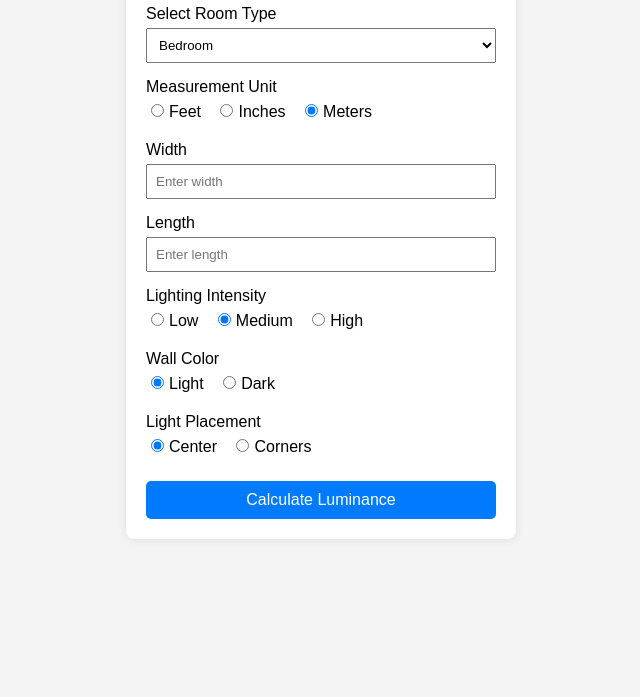
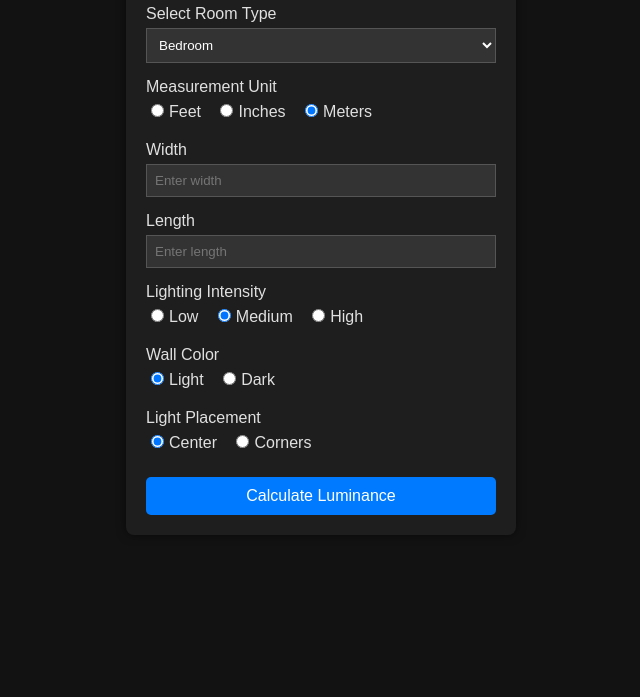
Before and after one commit to mahmoudss5/luminance-calculator, a plain HTML site: page index.html in a window 1280 px wide. Shown: the part 103-800 px from the top of the page, without its empty margins (319-959 px from the left). Drawn offline with Linux system fonts and the light colour scheme.

Commit message:
Update index.html

```diff
--- a/index.html
+++ b/index.html
@@ -7,15 +7,16 @@
 <style>
     body {
         font-family: Arial, sans-serif;
-        background-color: #f4f4f4;
+        background-color: #121212; /* Dark background */
+        color: #e0e0e0; /* Light text color */
         margin: 0;
         padding: 20px;
     }
     .container {
-        background-color: #fff;
+        background-color: #1e1e1e; /* Darker container */
         padding: 20px;
         border-radius: 8px;
-        box-shadow: 0 0 10px rgba(0,0,0,0.1);
+        box-shadow: 0 0 10px rgba(0,0,0,0.5); /* Darker shadow */
         width: 350px;
         margin: auto;
     }
@@ -25,14 +26,19 @@
     label {
         display: block;
         margin-bottom: 5px;
+        color: #e0e0e0; /* Light text color */
     }
     .inline-label {
         display: inline-block;
         margin-right: 10px;
+        color: #e0e0e0; /* Light text color */
     }
     input[type="text"], select {
         width: 100%;
         padding: 8px;
+        background-color: #333333; /* Dark input fields */
+        color: #ffffff; /* Light text color */
+        border: 1px solid #555555; /* Darker border */
         box-sizing: border-box;
     }
     input[type="radio"] {
@@ -40,7 +46,7 @@
     }
     button {
         padding: 10px;
-        background-color: #007BFF;
+        background-color: #007BFF; /* Same color for button */
         color: white;
         border: none;
         border-radius: 5px;
@@ -50,7 +56,7 @@
         cursor: pointer;
     }
     button:hover {
-        background-color: #0056b3;
+        background-color: #0056b3; /* Darker hover effect */
     }
 </style>
 </head>
```
